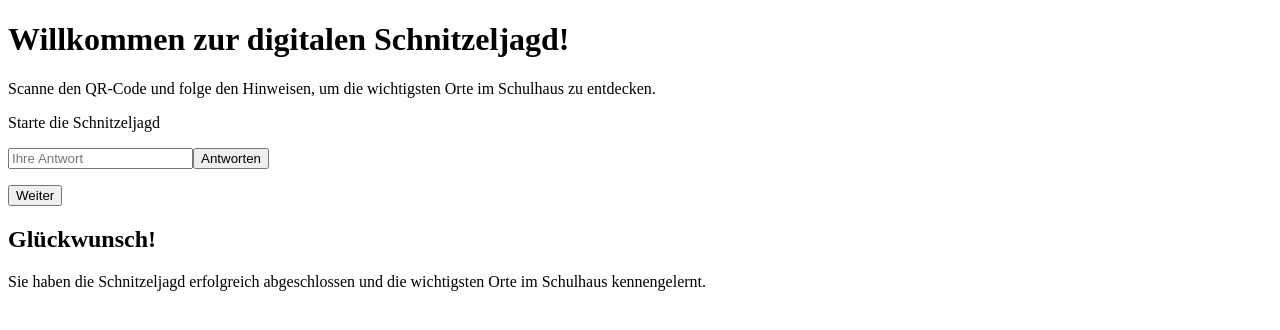
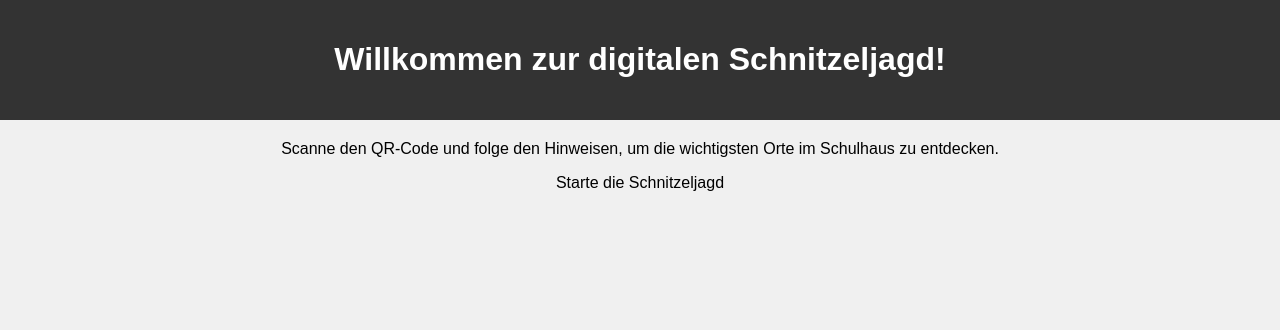
Before and after one commit to bubu9120/Schnitzel, a plain HTML site: page Schnitzel/index.html in a window 1280 px wide. Drawn offline with Linux system fonts and the light colour scheme.

Commit message:
Update index.html

```diff
--- a/Schnitzel/index.html
+++ b/Schnitzel/index.html
@@ -3,6 +3,8 @@
   <head>
     <meta charset="UTF-8" />
     <meta name="viewport" content="width=device-width, initial-scale=1.0" />
+    <link rel="stylesheet" href="style.css">
+    <link rel="script" href="script.js">
     <title>Document</title>
   </head>
   <body><header> <h1>Willkommen zur digitalen Schnitzeljagd!</h1> </header> <main> <section id="intro"> <p>Scanne den QR-Code und folge den Hinweisen, um die wichtigsten Orte im Schulhaus zu entdecken.</p> <buttononclick="startHunt()">Starte die Schnitzeljagd</button> </section> <section id="task" class="hidden"> <h2id="location-name"></h2> <p id="description"></p> <input type="text" id="answer" placeholder="Ihre Antwort"><button onclick="checkAnswer()">Antworten</button> </section> <section id="result" class="hidden"> <p id="result-message"></p> <button onclick="nextTask()">Weiter</button> </section> <section id="completion" class="hidden"><h2>Glückwunsch!</h2> <p>Sie haben die Schnitzeljagd erfolgreich abgeschlossen und die wichtigsten Orte im Schulhaus kennengelernt.</p> </section> </main></body>
```
